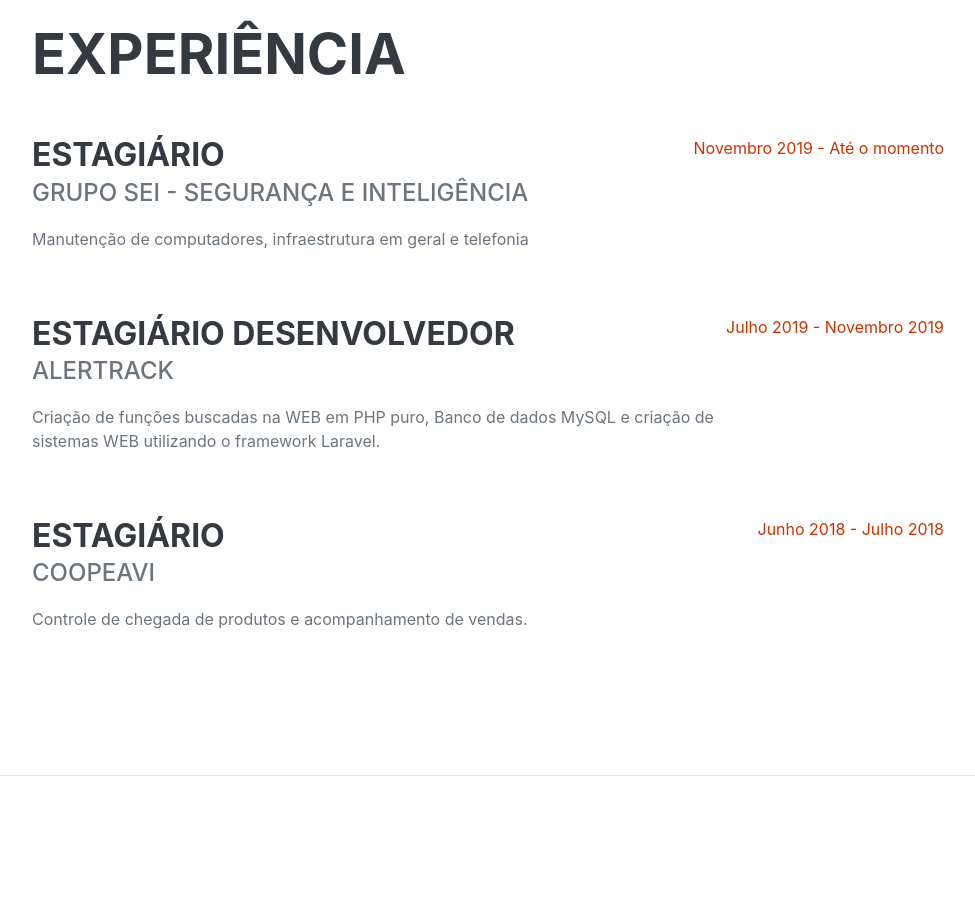
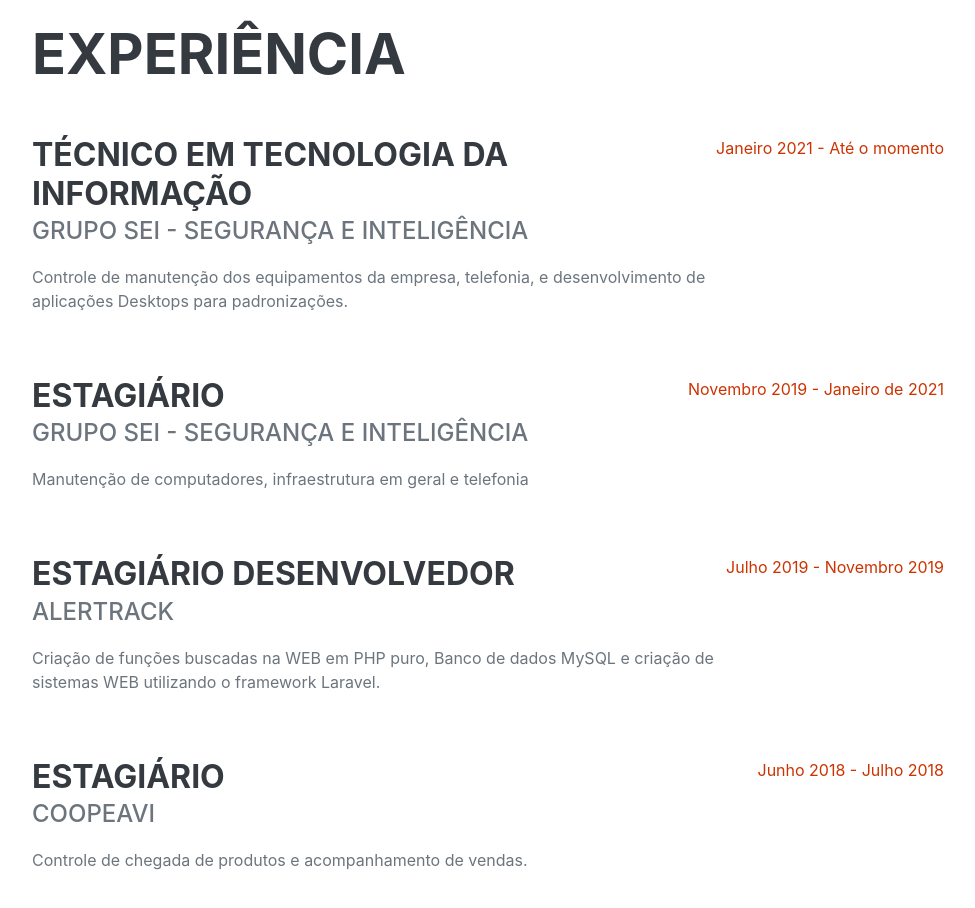
Before and after one commit to GhabrielFiorotti/curriculo, a website: page index.html in a window 1280 px wide. Shown: the part 860-1768 px from the top of the page, without its empty margins (288-1263 px from the left). Drawn offline with nearby package versions, Linux system fonts and the light colour scheme; a web font is replaced by a local one.

Commit message:
Alterando cargo

```diff
--- a/index.html
+++ b/index.html
@@ -62,11 +62,19 @@
                     <h2 class="mb-5">Experiência</h2>
                     <div class="d-flex flex-column flex-md-row justify-content-between mb-5">
                         <div class="flex-grow-1">
+                            <h3 class="mb-0">Técnico em Tecnologia da Informação</h3>
+                            <div class="subheading mb-3">Grupo SEI - Segurança e Inteligência</div>
+                            <p>Controle de manutenção dos equipamentos da empresa, telefonia, e desenvolvimento de aplicações Desktops para padronizações.</p>
+                        </div>
+                        <div class="flex-shrink-0"><span class="text-primary"> Janeiro 2021 - Até o momento</span></div>
+                    </div>
+                    <div class="d-flex flex-column flex-md-row justify-content-between mb-5">
+                        <div class="flex-grow-1">
                             <h3 class="mb-0">Estagiário</h3>
                             <div class="subheading mb-3">Grupo SEI - Segurança e Inteligência</div>
                             <p>Manutenção de computadores, infraestrutura em geral e telefonia</p>
                         </div>
-                        <div class="flex-shrink-0"><span class="text-primary"> Novembro 2019 - Até o momento</span></div>
+                        <div class="flex-shrink-0"><span class="text-primary"> Novembro 2019 - Janeiro de 2021</span></div>
                     </div>
                     <div class="d-flex flex-column flex-md-row justify-content-between mb-5">
                         <div class="flex-grow-1">
```
